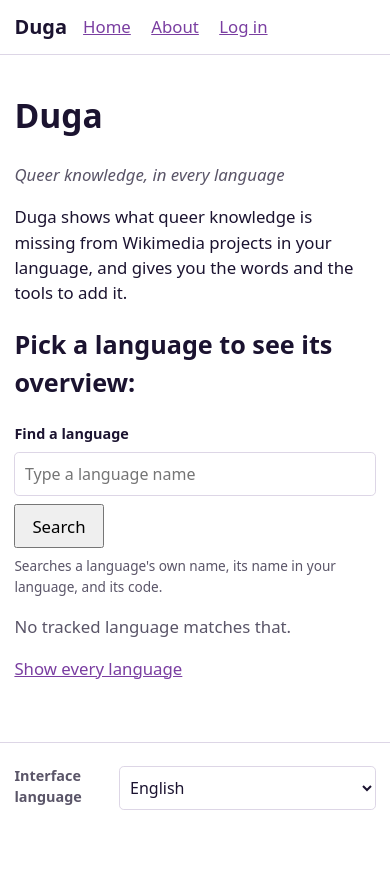
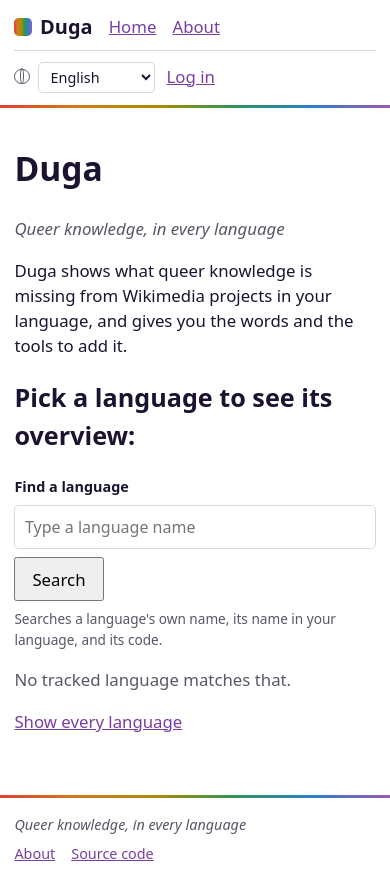
Before and after one commit to dungodung/duga, a Flask app: page / in a window 390 px wide. Before the commit the page ends 810 px from the top, so only its background shows below. Run offline with Flask 3, Linux system fonts and the light colour scheme.

Commit message:
Move the interface-language switcher into the header
It was alone in the footer, a long way from the username and logout it
shares a purpose with. It now sits top-right with them, which is also
where it stays visually distinct from the content-language picker on the
home page -- SPEC.md section 13 keeps those two independent, and putting
them in different kinds of place is how a visitor can tell which one they
are touching.

The header becomes brand + nav + an account cluster pushed to the far end.
On a phone the cluster takes a full-width second row rather than five
controls fighting over 320px. A hamburger is not an option: it needs
JavaScript, or a checkbox hack that breaks keyboard and screen-reader
expectations. The visible label shortens to an icon there, hidden by
clipping rather than display:none -- the latter would leave the select
with no accessible name at all. Its accessible name stays the full
wording and contains the visible text, so WCAG 2.5.3 is satisfied rather
than dodged. Long wiki usernames truncate instead of pushing logout off
the edge.

#uselang keeps its id, so enhance.js's auto-submit and the CSS rule
hiding the now-redundant button both keep working untouched.

Adds a skip link, since the header now carries a language control as well
as the nav and a keyboard visitor would otherwise tab through all of it on
every page. <main> gains id="content" for it, which breaks test_routes'
_main() helper -- it matched the literal "<main>". Fixed here, in the same
commit, and it now matches the opening tag so the next added attribute
doesn't break fifteen tests again.

The footer is repurposed rather than deleted: a Wikimedia tool needs its
source discoverable and /about was the only place it appeared. Both ends
of the page now carry the same 3px rainbow rule.

Also lays the RTL groundwork, which is cheap now and expensive later: the
stylesheet was rewritten in logical properties over the last few commits,
and those only mirror if something declares a direction. <html> now
carries dir, driven by i18n.RTL_LANGS. None of the ten interface languages
is right-to-left, so nothing here is exercised in production -- the point
is not discovering on the day somebody translates Duga into Arabic that
the whole stylesheet assumed otherwise. A full RTL pass is separate work.

Co-Authored-By: Claude Opus 5 <noreply@anthropic.com>
Claude-Session: https://claude.ai/code/session_01LCrGzVXy3fuX7v51M6VhEg

```diff
--- a/app/__init__.py
+++ b/app/__init__.py
@@ -109,6 +109,7 @@ def create_app(config_name: str = "production") -> Flask:
             "interface_lang": lang,
             "available_languages": i18n.available_languages(),
             "autonym": i18n.autonym,
+            "interface_dir": "rtl" if i18n.is_rtl(lang) else "ltr",
         }
 
     @app.context_processor
--- a/app/static/css/style.css
+++ b/app/static/css/style.css
@@ -173,44 +173,177 @@ a:hover {
 
 /* == 3. Page chrome ======================================================= */
 
-.site-header, .site-footer, main {
+main {
   max-width: var(--measure);
   margin: 0 auto;
   padding: var(--space-3) 0.9rem;
 }
 
+/* Invisible until focused, then pinned to the top of the viewport. Not
+   display:none, which would take it out of the tab order and defeat the
+   point. */
+.skip-link {
+  position: absolute;
+  inset-inline-start: var(--space-2);
+  top: calc(var(--space-2) * -10);
+  z-index: 10;
+  padding: var(--space-2) var(--space-3);
+  border-radius: var(--radius-sm);
+  background: var(--surface);
+  color: var(--link);
+}
+
+.skip-link:focus {
+  top: var(--space-2);
+}
+
+/* The header is full-bleed so the gradient rule below it spans the window;
+   the inner wrapper is what lines up with the content column. */
 .site-header {
+  border-bottom: 0;
+}
+
+/* The rainbow as a 3px rule. Generated content, purely decorative, and the
+   only place in the chrome where the raw spectrum appears. */
+.site-header::after {
+  content: "";
+  display: block;
+  height: 3px;
+  background: var(--spectrum-rule);
+}
+
+.site-header-inner {
+  max-width: var(--measure);
+  margin: 0 auto;
+  padding: var(--space-3) 0.9rem;
   display: flex;
   align-items: center;
   flex-wrap: wrap;
   gap: var(--space-2) var(--space-4);
-  border-bottom: 1px solid var(--border);
 }
 
-.site-header .brand {
+.brand {
+  display: flex;
+  align-items: center;
+  gap: var(--space-2);
   font-weight: bold;
   font-size: 1.25rem;
   text-decoration: none;
   color: var(--fg);
 }
 
-.site-header nav a {
-  margin-inline-end: var(--space-4);
+.brand-mark {
+  width: 1.1rem;
+  height: 1.1rem;
+  flex: none;
+  border-radius: var(--radius-sm);
+  background: var(--spectrum-rule);
+}
+
+/* Pushes the account cluster to the far end, whichever end that is. */
+.site-nav {
+  display: flex;
+  flex-wrap: wrap;
+  gap: var(--space-4);
+  margin-inline-end: auto;
+}
+
+.site-nav a {
   color: var(--link);
 }
 
-.site-footer {
-  margin-top: var(--space-6);
-  border-top: 1px solid var(--border);
-  color: var(--muted);
-  font-size: 0.9rem;
+.site-account {
+  display: flex;
+  align-items: center;
+  flex-wrap: wrap;
+  gap: var(--space-3);
+}
+
+.site-user {
+  max-width: 9rem;
+  overflow: hidden;
+  text-overflow: ellipsis;
+  white-space: nowrap;
 }
 
 .lang-switch {
   display: flex;
   align-items: center;
   gap: var(--space-2);
-  margin-top: var(--space-2);
+}
+
+.lang-switch-label {
+  display: flex;
+  align-items: center;
+  gap: var(--space-1);
+  color: var(--muted);
+  font-size: 0.85rem;
+}
+
+/* A globe, near enough, in two elements and no request. */
+.lang-switch-icon {
+  width: 0.95rem;
+  height: 0.95rem;
+  flex: none;
+  border: 1.5px solid currentColor;
+  border-radius: 50%;
+  position: relative;
+}
+
+.lang-switch-icon::before {
+  content: "";
+  position: absolute;
+  inset: -1.5px 35%;
+  border: 1.5px solid currentColor;
+  border-radius: 50%;
+}
+
+/* Overrides the generic `form select { width: 100% }` the same way
+   .gap-filters select does -- by specificity, not source order. A header
+   control sizes to its content, never to the page. */
+.lang-switch select {
+  width: auto;
+  max-width: 9rem;
+  min-height: 0;
+  padding: var(--space-1) var(--space-2);
+  font-size: 0.9rem;
+}
+
+.site-footer {
+  margin-top: var(--space-6);
+  border-top: 0;
+  color: var(--muted);
+  font-size: 0.9rem;
+}
+
+/* The page is bracketed by the same rule the header carries. */
+.site-footer::before {
+  content: "";
+  display: block;
+  height: 3px;
+  background: var(--spectrum-rule);
+}
+
+.site-footer-inner {
+  max-width: var(--measure);
+  margin: 0 auto;
+  padding: var(--space-4) 0.9rem;
+  display: flex;
+  flex-wrap: wrap;
+  align-items: baseline;
+  gap: var(--space-2) var(--space-4);
+}
+
+.site-footer-tagline {
+  margin: 0;
+  font-style: italic;
+  margin-inline-end: auto;
+}
+
+.site-footer-nav {
+  display: flex;
+  flex-wrap: wrap;
+  gap: var(--space-4);
 }
 
 /* Once enhance.js runs, the select auto-submits on change, so the explicit
@@ -707,6 +840,30 @@ form button[type="submit"] {
   font: inherit;
 }
 
+/* -- the header on a phone --
+   Brand and nav on the first row; the account cluster takes a full-width
+   second row rather than five controls fighting over 320px. A hamburger is
+   not an option -- it needs JavaScript, or a checkbox hack that breaks
+   keyboard and screen-reader expectations (SPEC.md section 12). */
+.site-account {
+  flex-basis: 100%;
+  justify-content: flex-start;
+  padding-top: var(--space-2);
+  border-top: 1px solid var(--border);
+}
+
+/* Visually hidden but still the <label>'s text, and still associated with
+   the select. Clip-based, never display:none -- that would leave the control
+   with no accessible name at all. The icon carries the meaning on screen. */
+.lang-switch-text {
+  position: absolute;
+  width: 1px;
+  height: 1px;
+  overflow: hidden;
+  clip-path: inset(50%);
+  white-space: nowrap;
+}
+
 /* == 10. Wider screens =================================================== */
 
 /* Everything above describes a phone. These blocks add back what a larger
@@ -714,12 +871,28 @@ form button[type="submit"] {
    roomier page gutter. Nothing here is required for the page to work. */
 
 @media (min-width: 30rem) {
-  .site-header, .site-footer, main {
+  main,
+  .site-header-inner,
+  .site-footer-inner {
     padding: var(--space-4) 1.25rem;
   }
 
-  .site-header {
+  .site-header-inner {
     gap: var(--space-5);
+  }
+
+  /* Back on one row with the brand and nav, and the label text returns. */
+  .site-account {
+    flex-basis: auto;
+    padding-top: 0;
+    border-top: 0;
+  }
+
+  .lang-switch-text {
+    position: static;
+    width: auto;
+    height: auto;
+    clip-path: none;
   }
 
   h1 {
--- a/app/templates/base.html
+++ b/app/templates/base.html
@@ -1,5 +1,5 @@
 <!doctype html>
-<html lang="{{ interface_lang }}" class="no-js">
+<html lang="{{ interface_lang }}" dir="{{ interface_dir }}" class="no-js">
 <head>
 <meta charset="utf-8">
 <meta name="viewport" content="width=device-width, initial-scale=1">
@@ -27,22 +27,72 @@
 <link rel="stylesheet" href="{{ url_for('static', filename='css/style.css', v=asset_version) }}">
 </head>
 <body>
+{# First in the tab order, invisible until focused. The header now carries
+   the language control as well as the nav, so a keyboard visitor would
+   otherwise tab through all of it on every page. #}
+<a class="skip-link" href="#content">{{ _('duga-skip-to-content') }}</a>
 <header class="site-header">
-  <a class="brand" href="{{ url_for('main.home') }}">Duga</a>
-  <nav>
+  <div class="site-header-inner">
+    <a class="brand" href="{{ url_for('main.home') }}">
+      {# The rainbow, drawn in CSS rather than fetched: favicon.svg as a
+         background-image would be a second request on a connection SPEC.md
+         section 5 asks us not to spend. Decorative, so hidden from
+         assistive tech -- the brand name beside it is the real label. #}
+      <span class="brand-mark" aria-hidden="true"></span>
+      <span class="brand-name">Duga</span>
+    </a>
+
+    <nav class="site-nav" aria-label="{{ _('duga-nav-label') }}">
       <a href="{{ url_for('main.home') }}">{{ _('duga-nav-home') }}</a>
       <a href="{{ url_for('main.about') }}">{{ _('duga-nav-about') }}</a>
+    </nav>
+
+    {# Interface language sits with the account controls, not with the
+       content-language picker on the home page: SPEC.md section 13 keeps the
+       two independent, and putting them in visually different kinds of place
+       is how a visitor can tell which one they are touching. #}
+    <div class="site-account">
+      <form class="lang-switch" method="get" action="{{ request.path }}">
+        {# A GET form replaces its action's query string with its own
+           serialised fields, so every other parameter has to be
+           re-submitted explicitly or it is silently dropped -- switching
+           interface language used to reset the gap list's
+           project/type/maturity filters and page, and the picker's ?q=.
+           (Pointing `action` at request.full_path does NOT work, for the
+           same reason: the browser discards it.) #}
+        {%- for key, values in request.args.lists() if key != 'uselang' -%}
+          {%- for value in values %}
+        <input type="hidden" name="{{ key }}" value="{{ value }}">
+          {%- endfor -%}
+        {%- endfor %}
+        {# The visible label is short enough for a phone header; the select's
+           accessible name is the unambiguous full string, and contains the
+           visible text, so WCAG 2.5.3 (Label in Name) is satisfied rather
+           than dodged. #}
+        <label class="lang-switch-label" for="uselang">
+          <span class="lang-switch-icon" aria-hidden="true"></span>
+          <span class="lang-switch-text">{{ _('duga-nav-interface-language-short') }}</span>
+        </label>
+        <select name="uselang" id="uselang" aria-label="{{ _('duga-home-interface-language') }}">
+          {% for code in available_languages %}
+          <option value="{{ code }}" lang="{{ code }}"{% if code == interface_lang %} selected{% endif %}>{{ autonym(code) }}</option>
+          {% endfor %}
+        </select>
+        <button type="submit">{{ _('duga-home-interface-language-submit') }}</button>
+      </form>
+
       {% if contributor %}
-    <a href="{{ url_for('auth.account') }}">{{ contributor.wiki_username }}</a>
+      <a class="site-user" href="{{ url_for('auth.account') }}">{{ contributor.wiki_username }}</a>
       <form class="logout-form" method="post" action="{{ url_for('auth.logout') }}">
         <button type="submit" class="link-button">{{ _('duga-nav-logout') }}</button>
       </form>
       {% else %}
       <a href="{{ url_for('auth.login', next=current_path) }}">{{ _('duga-nav-login') }}</a>
       {% endif %}
-  </nav>
+    </div>
+  </div>
 </header>
-<main>
+<main id="content">
 {% with messages = get_flashed_messages() %}
   {% if messages %}
   <ul class="flash-messages">
@@ -55,28 +105,14 @@
 {% block content %}{% endblock %}
 </main>
 <footer class="site-footer">
-  <form class="lang-switch" method="get" action="{{ request.path }}">
-    {# A GET form replaces its action's query string with its own serialised
-       fields, so every other parameter has to be re-submitted explicitly or
-       it is silently dropped -- switching interface language used to reset
-       the gap list's project/type/maturity filters and page, and the
-       picker's ?q=. (Pointing `action` at request.full_path does NOT work,
-       for the same reason: the browser discards it.) SPEC.md section 13:
-       interface and content language are independent, so changing one must
-       not disturb the other's view. #}
-    {%- for key, values in request.args.lists() if key != 'uselang' -%}
-      {%- for value in values %}
-    <input type="hidden" name="{{ key }}" value="{{ value }}">
-      {%- endfor -%}
-    {%- endfor %}
-    <label for="uselang">{{ _('duga-home-interface-language') }}</label>
-    <select name="uselang" id="uselang">
-      {% for code in available_languages %}
-      <option value="{{ code }}" lang="{{ code }}"{% if code == interface_lang %} selected{% endif %}>{{ autonym(code) }}</option>
-      {% endfor %}
-    </select>
-    <button type="submit">{{ _('duga-home-interface-language-submit') }}</button>
-  </form>
+  <div class="site-footer-inner">
+    <p class="site-footer-tagline">{{ _('duga-tagline') }}</p>
+    <nav class="site-footer-nav" aria-label="{{ _('duga-footer-label') }}">
+      <a href="{{ url_for('main.about') }}">{{ _('duga-nav-about') }}</a>
+      {# A URL, not a translatable string. Only the label goes through _(). #}
+      <a href="https://github.com/dungodung/duga">{{ _('duga-footer-source') }}</a>
+    </nav>
+  </div>
 </footer>
 <script src="{{ url_for('static', filename='js/enhance.js', v=asset_version) }}"></script>
 </body>
```
Also changed, not shown: app/i18n.py (+17 -0 lines), i18n/de.json (+6 -1 lines), i18n/en.json (+6 -1 lines), i18n/es.json (+6 -1 lines), i18n/fr.json (+6 -1 lines), i18n/it.json (+6 -1 lines), i18n/nl.json (+6 -1 lines), i18n/pl.json (+6 -1 lines), i18n/qqq.json (+6 -1 lines), i18n/ru.json (+6 -1 lines), i18n/sr.json (+6 -1 lines), i18n/sv.json (+6 -1 lines), tests/test_routes.py (+77 -4 lines). Lines whose indentation alone changed are shown as unchanged.
